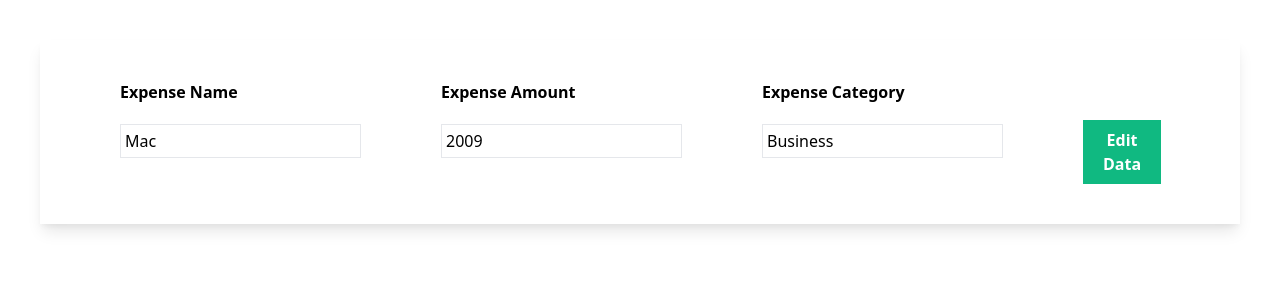
After one commit to PRIXYY/expense-tracker, a Django app: page /edit/1/ in a window 1280 px wide. The commit adds this page. Shown: the top 300 px of the page. Run offline with Django 5.2, Linux system fonts and the light colour scheme; data comes from the database, SQL or seed files in the repository; both versions use the stored data as it was after the commit; style sheets or scripts are compiled from the project's sources.

Commit message:
Added Edit functionality

```diff
--- /dev/null
+++ b/mysite/myapp/templates/myapp/edit.html
@@ -0,0 +1,43 @@
+{% extends 'myapp/base.html' %}
+{% block body %}
+    <form method="POST" class="shadow-lg m-10">
+        {% csrf_token %}
+        <div class="px-10 py-10 flex">
+            <div class="mx-10">
+                <div class="mb-5">
+                    <label class="font-semibold">Expense Name</label>
+                </div>
+                <div class="border p-1">
+                    {{ expense_form.name }}
+                </div>
+            </div>
+
+            <div class="mx-10">
+                <div class="mb-5">
+                    <label class="font-semibold">Expense Amount</label>
+                </div>
+                <div class="border p-1">
+                    {{ expense_form.amount }}
+                </div>
+            </div>
+
+            <div class="mx-10">
+                <div class="mb-5">
+                    <label class="font-semibold">Expense Category</label>
+                </div>
+                <div class="border p-1">
+                    {{ expense_form.category }}
+                </div>
+            </div>
+
+            <div class="mx-10 mt-10">
+                <button class="bg-green-500 px-5 py-2 text-white font-bold" type="submit">Edit Data</button>
+            </div>
+        </div>
+
+
+
+
+
+    </form>
+{% endblock %}
--- a/mysite/myapp/templates/myapp/index.html
+++ b/mysite/myapp/templates/myapp/index.html
@@ -59,7 +59,7 @@
             <span class="font-bold"> {{expense.amount}} </span>
             <span class="font-bold"> {{expense.category}} </span>
             <span class="font-bold"> {{expense.date}} </span>
-            <span class="font-bold"><a href="">Edit</a></span>
+            <span class="font-bold"><a href="{% url 'edit' expense.id %}">Edit</a></span>
             <span class="font-bold"><a href="">Delete</a></span>
 
         </div>
--- a/mysite/myapp/urls.py
+++ b/mysite/myapp/urls.py
@@ -4,4 +4,5 @@ from django.urls import path
 from . import views
 urlpatterns = [
     path('', views.index,name='index'),
+    path('edit/<int:id>/',views.edit,name='edit'),
 ]
--- a/mysite/myapp/views.py
+++ b/mysite/myapp/views.py
@@ -1,4 +1,4 @@
-from django.shortcuts import render
+from django.shortcuts import render,redirect
 from .forms import ExpenseForm,Expense
 # Create your views here.
 
@@ -12,3 +12,15 @@ def index(request):
     expenses = Expense.objects.all()
     expense_form = ExpenseForm()
     return render(request,'myapp/index.html',{'expense_form':expense_form,'expenses':expenses})
+
+def edit(request,id):
+    expense = Expense.objects.get(id=id)
+    expense_form = ExpenseForm(instance=expense)
+    if request.method == "POST":
+        expenses = Expense.objects.get(id=id)
+        form = ExpenseForm(request.POST,instance=expense)
+        if form.is_valid():
+            form.save()
+            return redirect('index')
+
+    return render(request,'myapp/edit.html',{'expense_form':expense_form})
```
Also changed, not shown: mysite/db.sqlite3.
